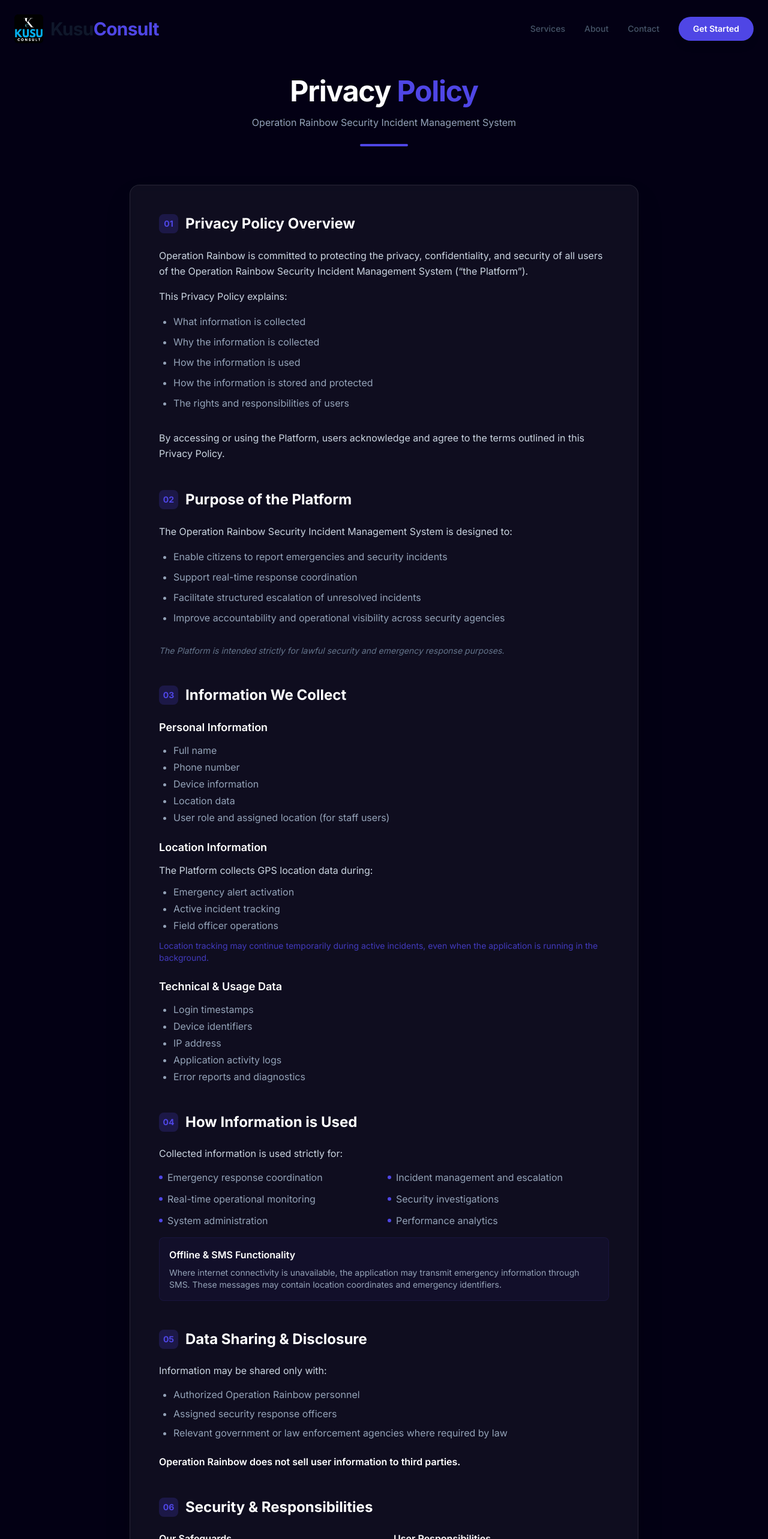
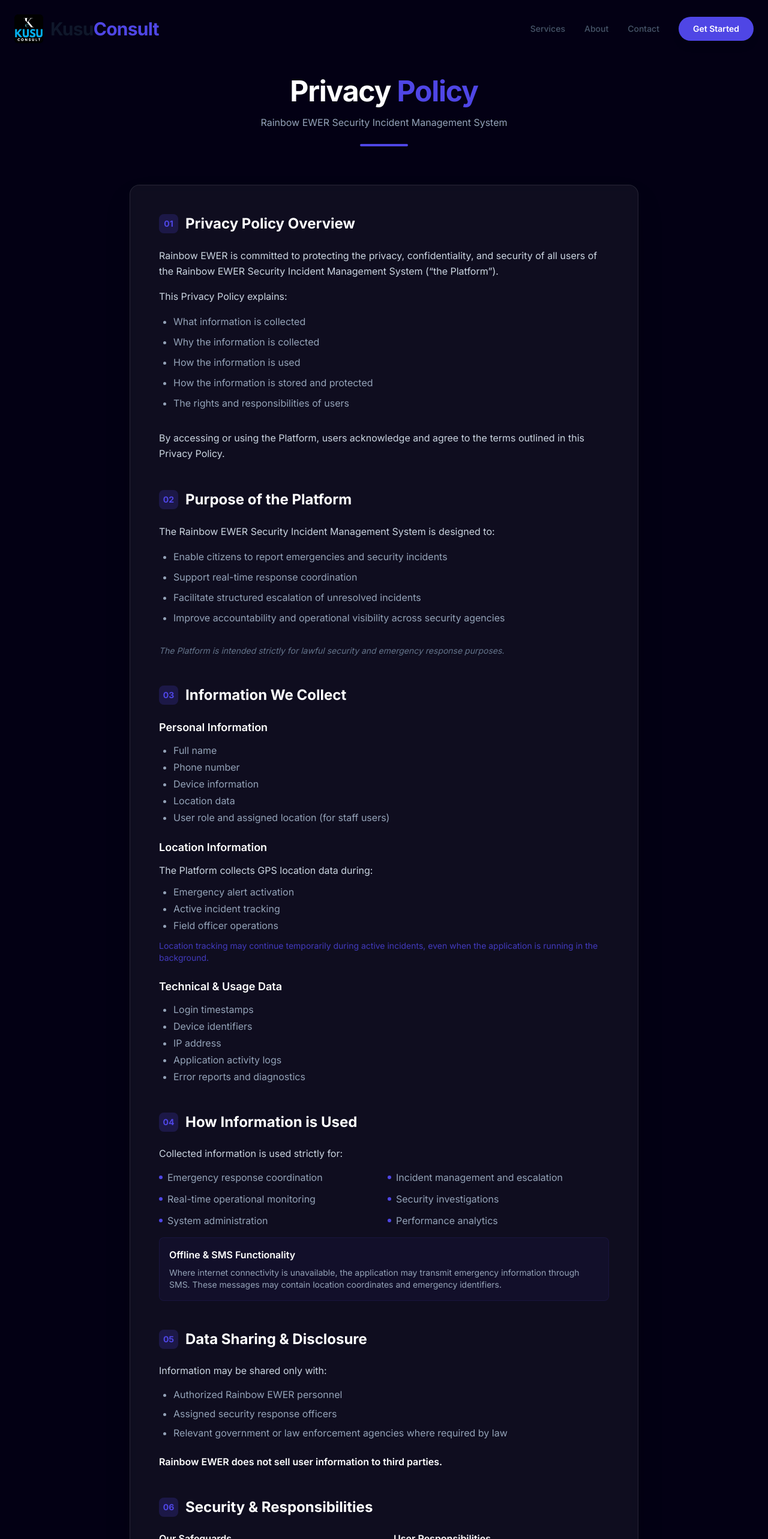
Before and after one commit to KusuConsult-NG/Kusuconsult-website, a Next.js app: page /privacy-policy in a window 1280 px wide. Shown: the top 2566 px of the page at 60% size. Built offline with nearby package versions, Linux system fonts and the light colour scheme.

Commit message:
docs: replace 'Operation Rainbow' with 'Rainbow EWER' in privacy policy

```diff
--- a/src/app/privacy-policy/page.tsx
+++ b/src/app/privacy-policy/page.tsx
@@ -8,7 +8,7 @@ export default function PrivacyPolicy() {
           <h1 className="text-4xl md:text-5xl font-bold text-white mb-4 tracking-tight">
             Privacy <span className="text-primary">Policy</span>
           </h1>
-          <p className="text-slate-400">Operation Rainbow Security Incident Management System</p>
+          <p className="text-slate-400">Rainbow EWER Security Incident Management System</p>
           <div className="mt-6 h-1 w-20 bg-primary mx-auto rounded-full"></div>
         </header>
 
@@ -21,7 +21,7 @@ export default function PrivacyPolicy() {
             </h2>
             <div className="space-y-4 leading-relaxed">
               <p>
-                Operation Rainbow is committed to protecting the privacy, confidentiality, and security of all users of the Operation Rainbow Security Incident Management System (“the Platform”).
+                Rainbow EWER is committed to protecting the privacy, confidentiality, and security of all users of the Rainbow EWER Security Incident Management System (“the Platform”).
               </p>
               <p>This Privacy Policy explains:</p>
               <ul className="list-disc pl-6 space-y-2 text-slate-400">
@@ -44,7 +44,7 @@ export default function PrivacyPolicy() {
               Purpose of the Platform
             </h2>
             <div className="space-y-4 leading-relaxed">
-              <p>The Operation Rainbow Security Incident Management System is designed to:</p>
+              <p>The Rainbow EWER Security Incident Management System is designed to:</p>
               <ul className="list-disc pl-6 space-y-2 text-slate-400">
                 <li>Enable citizens to report emergencies and security incidents</li>
                 <li>Support real-time response coordination</li>
@@ -140,12 +140,12 @@ export default function PrivacyPolicy() {
             <div className="space-y-4">
               <p>Information may be shared only with:</p>
               <ul className="list-disc pl-6 space-y-2 text-slate-400">
-                <li>Authorized Operation Rainbow personnel</li>
+                <li>Authorized Rainbow EWER personnel</li>
                 <li>Assigned security response officers</li>
                 <li>Relevant government or law enforcement agencies where required by law</li>
               </ul>
               <p className="font-semibold text-white pt-2">
-                Operation Rainbow does not sell user information to third parties.
+                Rainbow EWER does not sell user information to third parties.
               </p>
             </div>
           </section>
```
